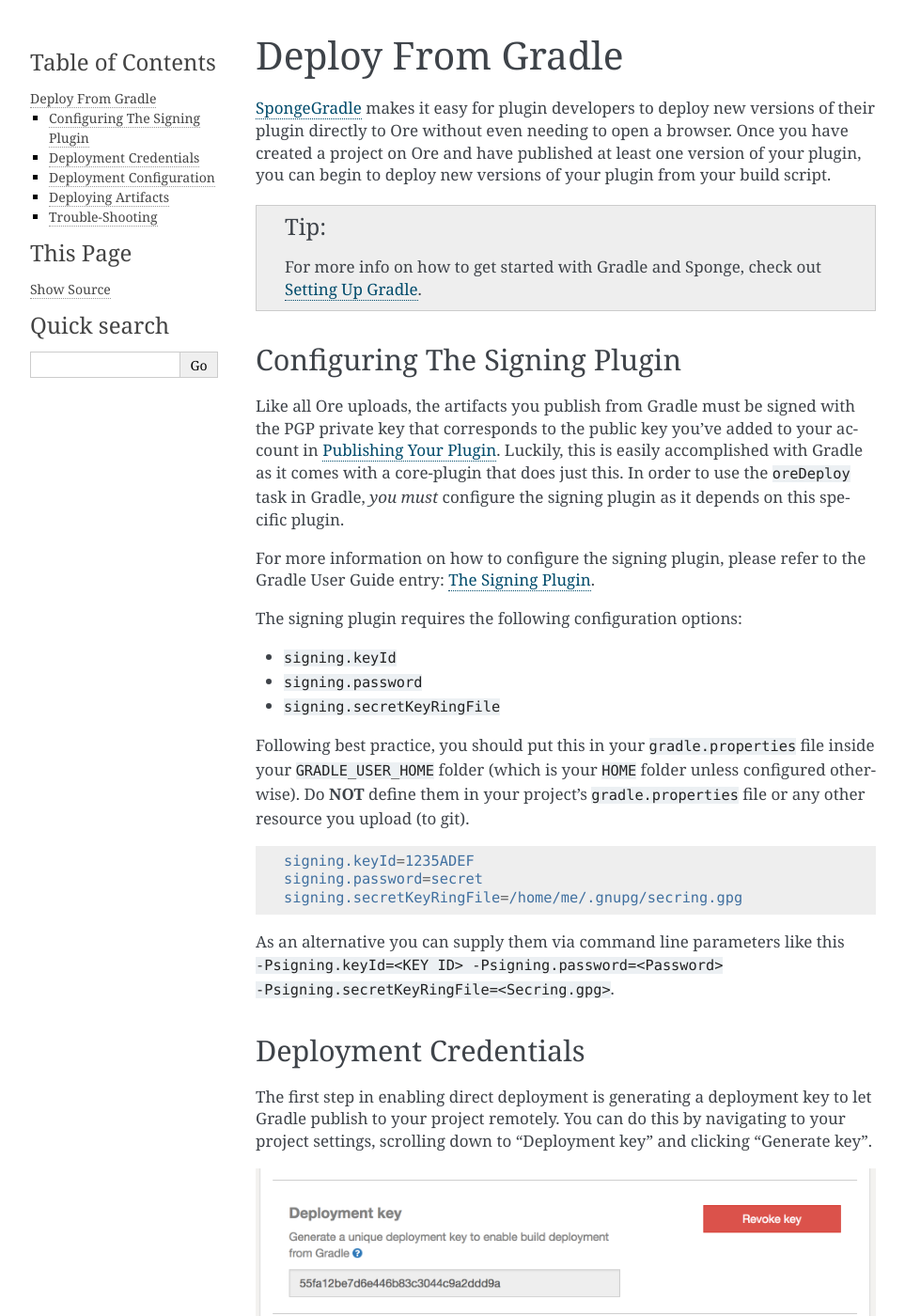
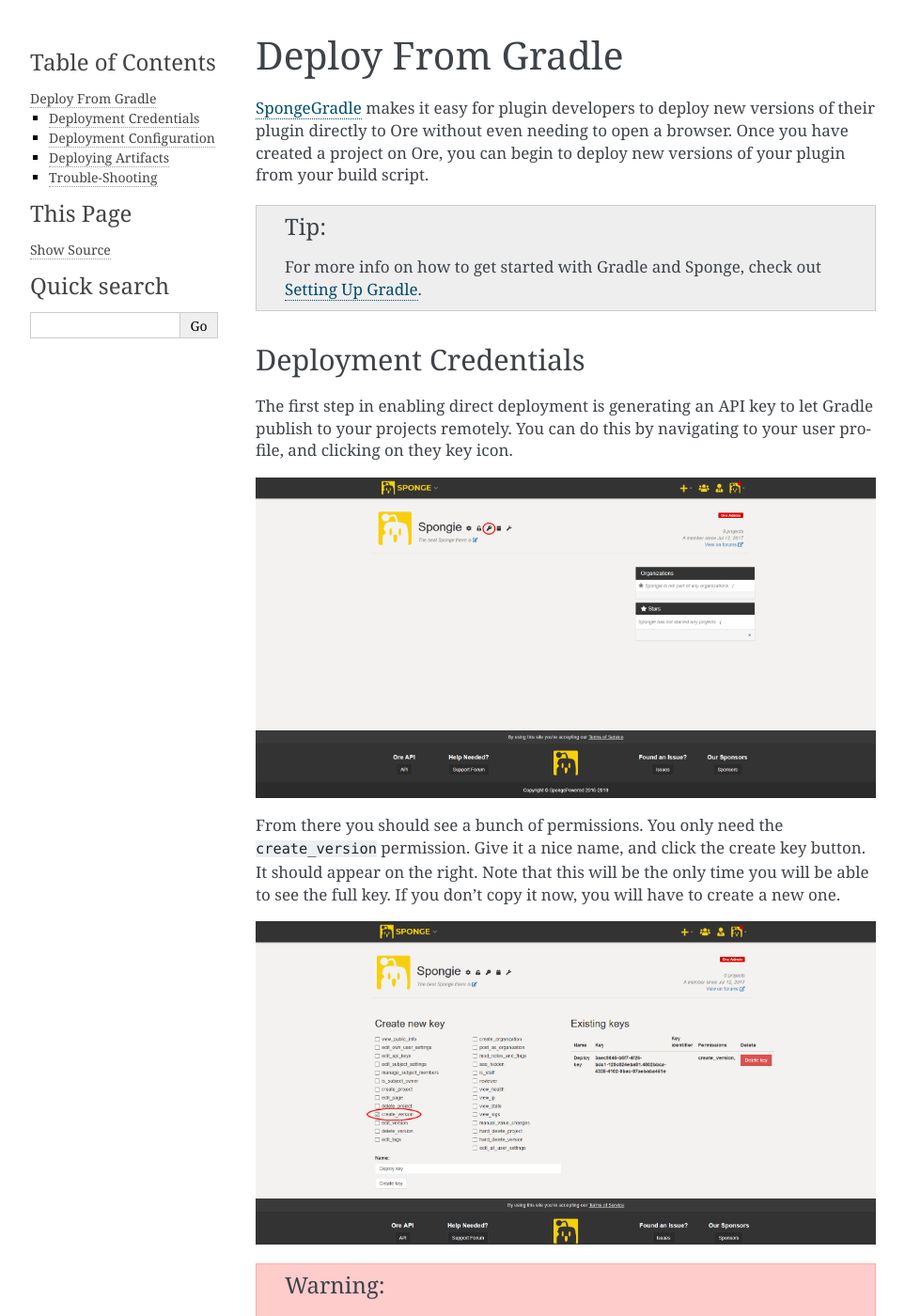
Before and after one commit to SpongePowered/SpongeDocs, a Sphinx documentation site: the page built from source/ore/gradle-deploy.rst, in a window 1280 px wide and 1400 px high. Shown: the whole window at 94% size, without its empty margins (148-1111 px from the left). Built offline with Sphinx 7.4.7, drawn with Linux system fonts in a browser that asks for light colours; pages that are not in the unit, such as notebooks, are missing from menus; some of the changed text lies outside the part shown.

Commit message:
Update for how stuff will most likely work for the new API

```diff
--- a/source/ore/gradle-deploy.rst
+++ b/source/ore/gradle-deploy.rst
@@ -3,29 +3,36 @@
 ==================
 
 SpongeGradle_ makes it easy for plugin developers to deploy new versions of their plugin directly to Ore without even
-needing to open a browser. Once you have created a project on Ore and have published at least one version of your
-plugin, you can begin to deploy new versions of your plugin from your build script.
+needing to open a browser. Once you have created a project on Ore, you can begin to deploy new versions of your plugin from your build script.
 
 .. tip::
 
     For more info on how to get started with Gradle and Sponge, check out :doc:`/plugin/project/gradle`.
 
-Configuring The Signing Plugin
-==============================
+Deployment Credentials
+======================
 
-Like all Ore uploads, the artifacts you publish from Gradle must be signed with the PGP private key that corresponds to
-the public key you've added to your account in :doc:`/ore/publish`. Luckily, this is easily accomplished with Gradle as
-it comes with a core-plugin that does just this. In order to use the ``oreDeploy`` task in Gradle, *you must*
-configure the signing plugin as it depends on this specific plugin.
+The first step in enabling direct deployment is generating an API key to let Gradle publish to your projects
+remotely. You can do this by navigating to your user profile, and clicking on they key icon.
 
-For more information on how to configure the signing plugin, please refer to the Gradle User Guide entry:
-`The Signing Plugin <https://docs.gradle.org/current/userguide/signing_plugin.html>`__.
+.. image:: /images/ore/help_1.png
+    :align: center
+    :alt: API key
 
-The signing plugin requires the following configuration options:
+From there you should see a bunch of permissions. You only need the ``create_version`` permission. Give it a nice name, and click the create key button.
+It should appear on the right. Note that this will be the only time you will be able to see the full key. If you don't copy it now, you will have to
+create a new one.
 
-* ``signing.keyId``
-* ``signing.password``
-* ``signing.secretKeyRingFile``
+.. image:: /images/ore/help_2.png
+    :align: center
+    :alt: API key
+
+.. warning::
+
+    Anyone with access to your special deployment key will have the ability to attempt to publish new versions to
+    your projects. Keep it secret, keep it safe!
+
+This API key must be supplied as the value of the property ``oreDeploy.apiKey``.
 
 Following best practice, you should put this in your ``gradle.properties`` file inside your ``GRADLE_USER_HOME`` folder
 (which is your ``HOME`` folder unless configured otherwise). Do **NOT** define them in your project's
@@ -33,54 +40,28 @@
 
 .. code-block:: properties
 
-    signing.keyId=1235ADEF
-    signing.password=secret
-    signing.secretKeyRingFile=/home/me/.gnupg/secring.gpg
+    oreDeploy.apiKey=3aec9846-b6f7-4f26-bdc1-129c624eba81.4802bbca-4335-4102-9bac-87aebaba451e
 
 As an alternative you can supply them via command line parameters like this
-``-Psigning.keyId=<KEY ID> -Psigning.password=<Password> -Psigning.secretKeyRingFile=<Secring.gpg>``.
-
-Deployment Credentials
-======================
-
-The first step in enabling direct deployment is generating a deployment key to let Gradle publish to your project
-remotely. You can do this by navigating to your project settings, scrolling down to "Deployment key" and clicking
-"Generate key".
-
-.. image:: /images/ore/help_3.png
-    :align: center
-    :alt: Deployment key
-
-.. warning::
-
-    Anyone with access to your special deployment key will have the ability to attempt to publish new versions to
-    your project. Of course, they will also need your private PGP key to do so but still... Keep it secret, keep it
-    safe!
-
-This deployment key must be supplied as the value of the property ``oreDeploy.apiKey``.
-
-Following best practice, you should put this in your ``gradle.properties`` file inside your ``GRADLE_USER_HOME`` folder
-(which is your ``HOME`` folder unless configured otherwise). Do **NOT** define them in your project's
-``gradle.properties`` file or any other resource you upload (to git).
-
-.. code-block:: properties
-
-    oreDeploy.apiKey=8c115d0c9b9e425281d870e329dd6741
-
-As an alternative you can supply them via command line parameters like this
-``-PoreDeploy.apiKey=8c115d0c9b9e425281d870e329dd6741``.
+``-PoreDeploy.apiKey=3aec9846-b6f7-4f26-bdc1-129c624eba81.4802bbca-4335-4102-9bac-87aebaba451e``.
 
 Deployment Configuration
 ========================
 
-In order to start using the ``oreDeploy`` task, you must configure which release channel you would like publish the
-artifact to and you might want to specify whether it should be marked as "recommended" or not.
+That's it for just publishing using the default settings. If you want to customize the build more, here's all the different settings you can use.
 
 .. code-block:: groovy
 
     oreDeploy {
-      channel = 'release'
       recommended = false // default true
+	  forumPost = false // defaults to project setting
+	  description = "Version 1.4.3\nRemoved bugs" // defaults to empty
+	  // Set tags with different names. Case sensitive.
+	  // You can only use valid tags that exists in Ore and can be changed by the user.
+	  tags {
+	    // Channel is also considered a tag here
+	    Channel = 'Release'
+	  }
     }
 
 Deploying Artifacts
@@ -100,16 +81,12 @@
     :processResources UP-TO-DATE
     :classes
     :jar UP-TO-DATE
-    :signArchives UP-TO-DATE
     :oreDeploy
-    Publishing ore-test-plugin to https://ore.spongepowered.org.
+    Publishing ore-test-plugin to https://ore.spongepowered.org
       Recommended: false
-      Channel: release
+	  tags: [Channel: "Release"]
       forumPost: true
-      changelog = "Version 1.4.3\n" +
-          "* Added FLARD\n" +
-          "* Removed bugs\n" +
-          "* It's faster"
+      changelog = "Version 1.4.3\nRemoved bugs"
     [success] https://ore.spongepowered.org/TestOrg/Ore-Test-Plugin/versions/1.0.1
 
     BUILD SUCCESSFUL
```
Also changed, not shown: source/images/ore/help_1.png, source/images/ore/help_2.png, source/images/ore/help_3.png (deleted).
